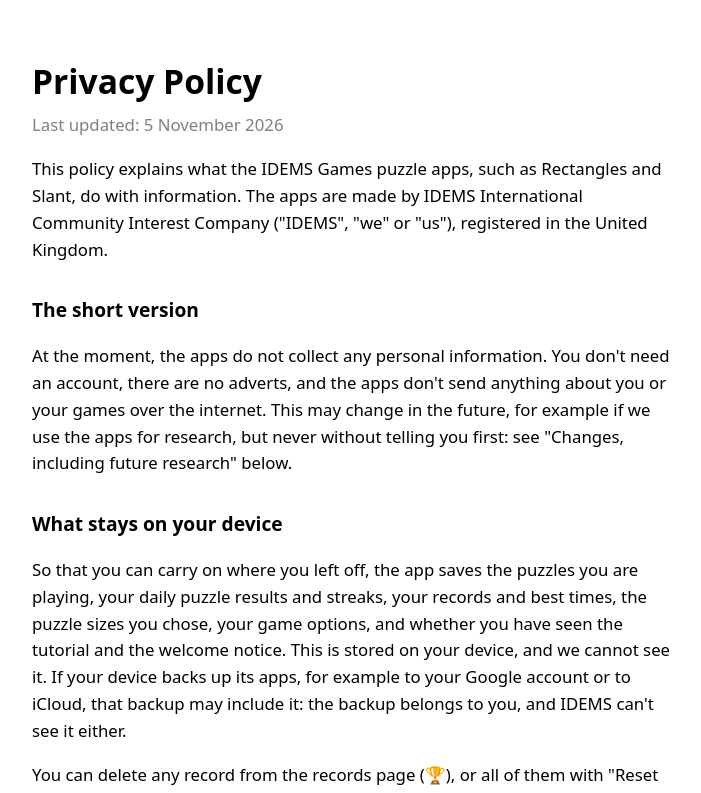
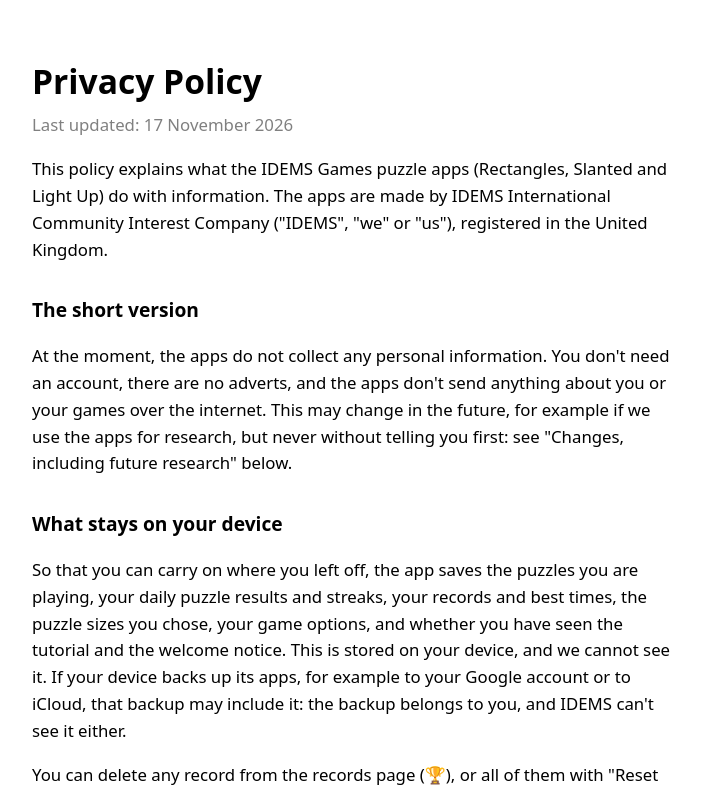
Before and after one commit to IDEMSInternational/games-data, a plain HTML site: page privacy.html in a window 1280 px wide. Shown: the top 793 px of the page, without its empty margins (288-989 px from the left). Drawn offline with Linux system fonts and the light colour scheme.

Commit message:
Privacy and support pages name every game
privacy.html regenerated from games-common-core's PRIVACY.md, which now
names Rectangles, Slanted and Light Up (this copy still said "such as
Rectangles and Slant"). The support page lists the same three.

Co-Authored-By: Claude Opus 5.5 <noreply@anthropic.com>

```diff
--- a/privacy.html
+++ b/privacy.html
@@ -17,8 +17,8 @@
 </head>
 <body>
 <h1>Privacy Policy</h1>
-<p>Last updated: 5 November 2026</p>
-<p>This policy explains what the IDEMS Games puzzle apps, such as Rectangles and Slant, do with information. The apps are made by IDEMS International Community Interest Company ("IDEMS", "we" or "us"), registered in the United Kingdom.</p>
+<p>Last updated: 17 November 2026</p>
+<p>This policy explains what the IDEMS Games puzzle apps (Rectangles, Slanted and Light Up) do with information. The apps are made by IDEMS International Community Interest Company ("IDEMS", "we" or "us"), registered in the United Kingdom.</p>
 <h2>The short version</h2>
 <p>At the moment, the apps do not collect any personal information. You don't need an account, there are no adverts, and the apps don't send anything about you or your games over the internet. This may change in the future, for example if we use the apps for research, but never without telling you first: see "Changes, including future research" below.</p>
 <h2>What stays on your device</h2>
```
Also changed, not shown: support.html (+1 -1 lines).
